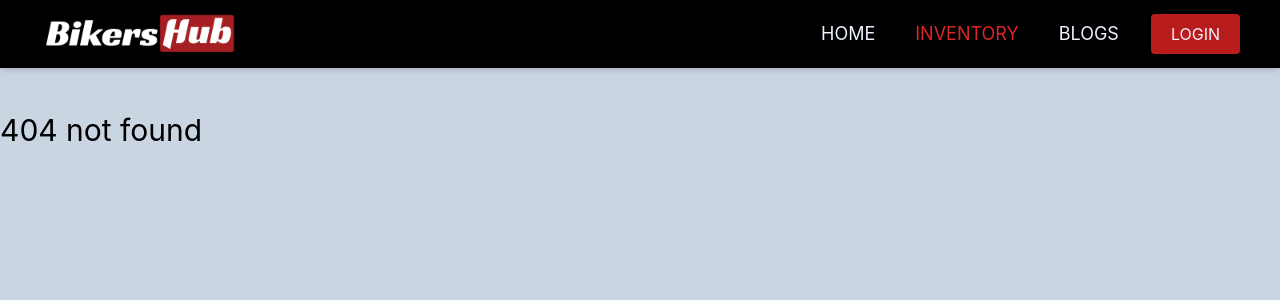
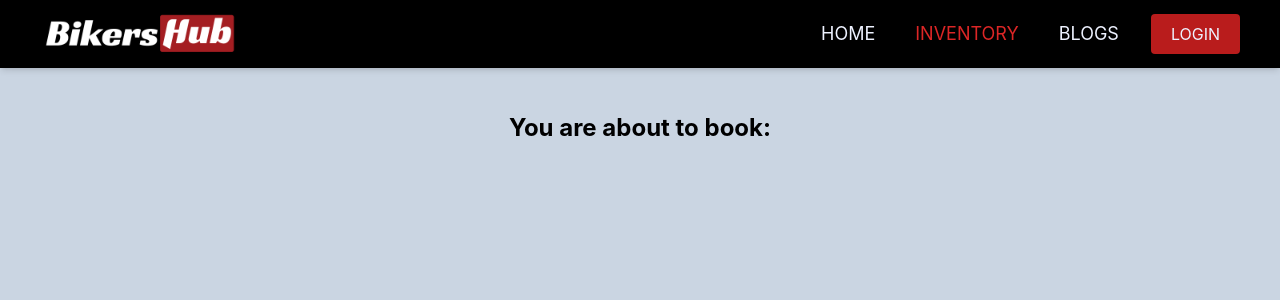
Before and after one commit to sinu5550/bikers-hub, a React (Create React App) app: page /inventory/1 in a window 1280 px wide. Before the commit this address had no page. Shown: the top 300 px of the page. Built offline with nearby package versions, Linux system fonts and the light colour scheme; no server answers; a web font is replaced by a local one.

Commit message:
items with single id route inventory/:id made

```diff
--- a/src/App.js
+++ b/src/App.js
@@ -6,6 +6,7 @@ import AddInventoryItems from './Components/AddInventoryItems/AddInventoryItems'
 import Navbar from './Components/Header/Navbar/Navbar';
 import Home from './Components/Home/Home';
 import Inventory from './Components/Inventory/Inventory';
+import ItemDetails from './Components/ItemDetails/ItemDetails';
 import ManageItems from './Components/ManageItems/ManageItems';
 import NotFound from './Components/NotFound/NotFound';
 
@@ -19,6 +20,7 @@ function App() {
           <Route path='/' element={<Home></Home>} />
           <Route path='home' element={<Home></Home>} />
           <Route path='inventory' element={<Inventory></Inventory>} />
+          <Route path='inventory/:itemsId' element={<ItemDetails></ItemDetails>} />
           <Route path='addItems' element={<AddInventoryItems></AddInventoryItems>} />
           <Route path='manage' element={<ManageItems></ManageItems>} />
           <Route path='*' element={<NotFound></NotFound>} />
--- a/src/Components/Hooks/useInventory.js
+++ b/src/Components/Hooks/useInventory.js
@@ -3,7 +3,7 @@ import { useEffect, useState } from 'react';
 const useInventory = () => {
     const [inventory, setInventory] = useState([]);
     useEffect(() => {
-        fetch('https://fast-plains-59234.herokuapp.com/inventory')
+        fetch('http://localhost:5000/inventory')
             .then(res => res.json())
             .then(data => setInventory(data))
     }, [])
--- /dev/null
+++ b/src/Components/Hooks/useItemDetails.js
@@ -0,0 +1,14 @@
+import { useEffect, useState } from 'react';
+
+const useItemDetails = (itemsId) => {
+    const [inventory, setInventory] = useState({});
+    useEffect(() => {
+        const url = `http://localhost:5000/inventory/${itemsId}`;
+        fetch(url)
+            .then(res => res.json())
+            .then(data => setInventory(data))
+    }, [itemsId])
+    return [inventory];
+};
+
+export default useItemDetails;
--- a/src/Components/InventoryItems/ItemsCart/ItemsCart.js
+++ b/src/Components/InventoryItems/ItemsCart/ItemsCart.js
@@ -1,9 +1,14 @@
 import React from 'react';
+import { useNavigate } from 'react-router-dom';
 import Button from '../../Button/Button';
 import './ItemsCart.css';
 const ItemsCart = ({ inventory }) => {
     console.log(inventory);
-    const { description, img, price, productName, quantity, supplier } = inventory;
+    const { _id, description, img, price, productName, quantity, supplier } = inventory;
+    const navigate = useNavigate();
+    const navigateToItemsDetail = id => {
+        navigate(`/inventory/${id}`);
+    }
 
     return (
         <div className='col-span-3 md:col-span-1 lg:col-span-1 flex items-stretch '>
@@ -22,8 +27,8 @@ const ItemsCart = ({ inventory }) => {
 
                     <p className=''> <span className='font-bold'>Supplier Name: </span> {supplier}</p>
                 </div>
-                <div className='btn' >
-                    <Button>Explore Now</Button>
+                <div onClick={() => navigateToItemsDetail(_id)} className='btn' >
+                    <Button >Explore Now</Button>
                 </div>
             </div>
         </div>
--- /dev/null
+++ b/src/Components/ItemDetails/ItemDetails.js
@@ -0,0 +1,16 @@
+import React from 'react';
+import { useParams } from 'react-router-dom';
+import useItemDetails from '../Hooks/useItemDetails';
+
+const ItemDetails = () => {
+    const { itemsId } = useParams();
+    const [inventory] = useItemDetails(itemsId);
+    return (
+        <div>
+            <h1 className='mt-28 font-bold text-2xl text-center'>You are about to book: {inventory.productName}</h1>
+
+        </div>
+    );
+};
+
+export default ItemDetails;
--- a/src/Components/ManageItems/ManageItems.js
+++ b/src/Components/ManageItems/ManageItems.js
@@ -6,7 +6,7 @@ const ManageItems = () => {
     const handleDelete = id => {
         const proceed = window.confirm('Are yo sure? You want to delete this item?');
         if (proceed) {
-            const url = `https://fast-plains-59234.herokuapp.com/inventory/${id}`;
+            const url = `http://localhost:5000/inventory${id}`;
             fetch(url, {
                 method: 'DELETE'
             })
```
